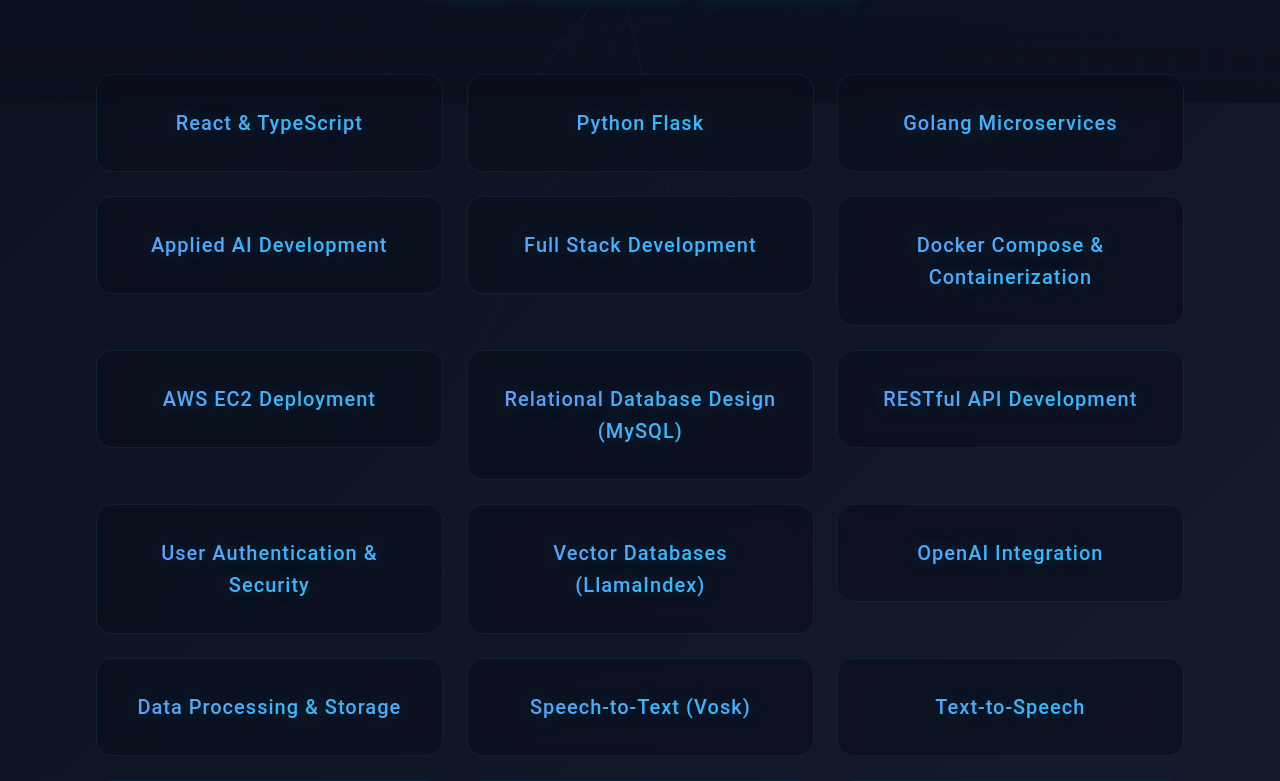
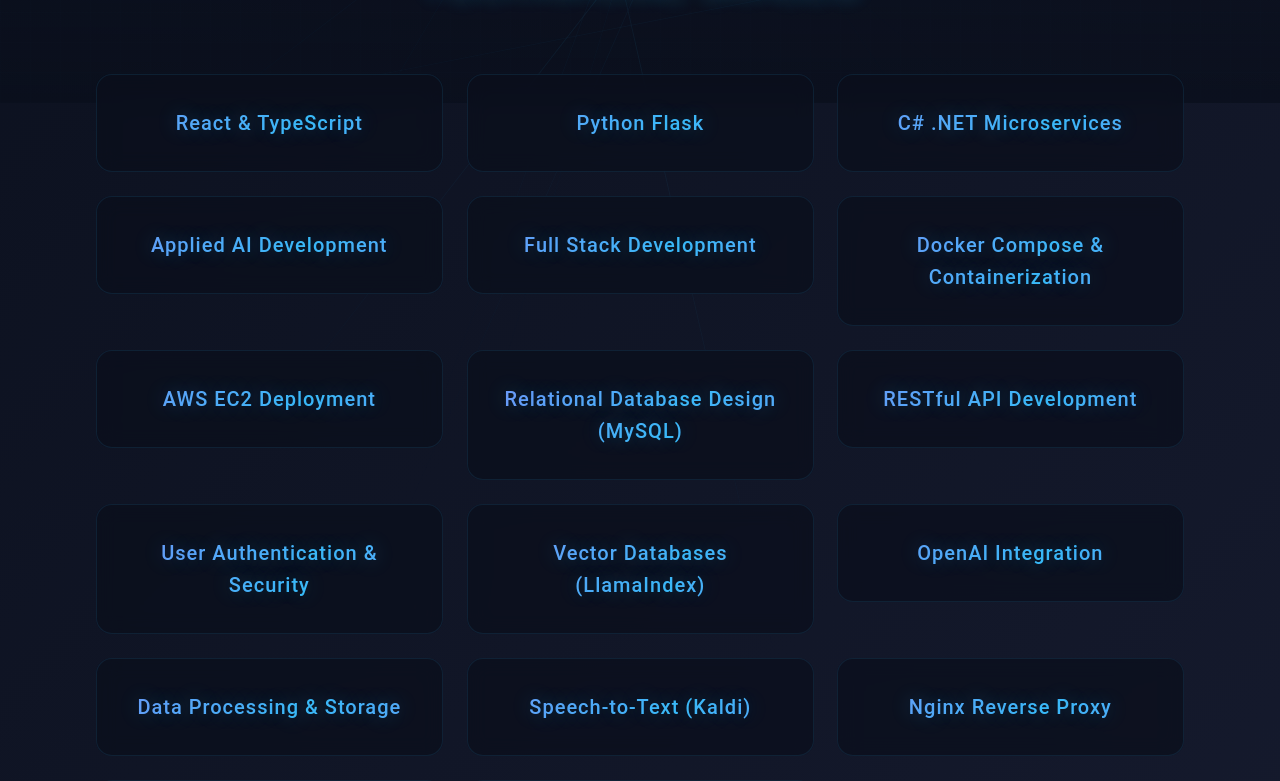
Before and after one commit to joeressler/hubapp_public, a React (Create React App) app in the folder frontend/: page / in a window 1280 px wide. Shown: the part 697-1478 px from the top of the page. Built offline with nearby package versions, Linux system fonts and the light colour scheme.

Commit message:
frontend changes

```diff
--- a/frontend/src/components/Home.tsx
+++ b/frontend/src/components/Home.tsx
@@ -158,7 +158,7 @@
   const skills = [
     "React & TypeScript",
     "Python Flask",
-    "Golang Microservices",
+    "C# .NET Microservices",
     "Applied AI Development",
     "Full Stack Development",
     "Docker Compose & Containerization",
@@ -169,8 +169,7 @@
     "Vector Databases (LlamaIndex)",
     "OpenAI Integration",
     "Data Processing & Storage",
-    "Speech-to-Text (Vosk)",
-    "Text-to-Speech",
+    "Speech-to-Text (Kaldi)",
     "Nginx Reverse Proxy",
     "CI/CD Pipelines (Jenkins + Github Actions)",
     "Cloud Infrastructure"
```
